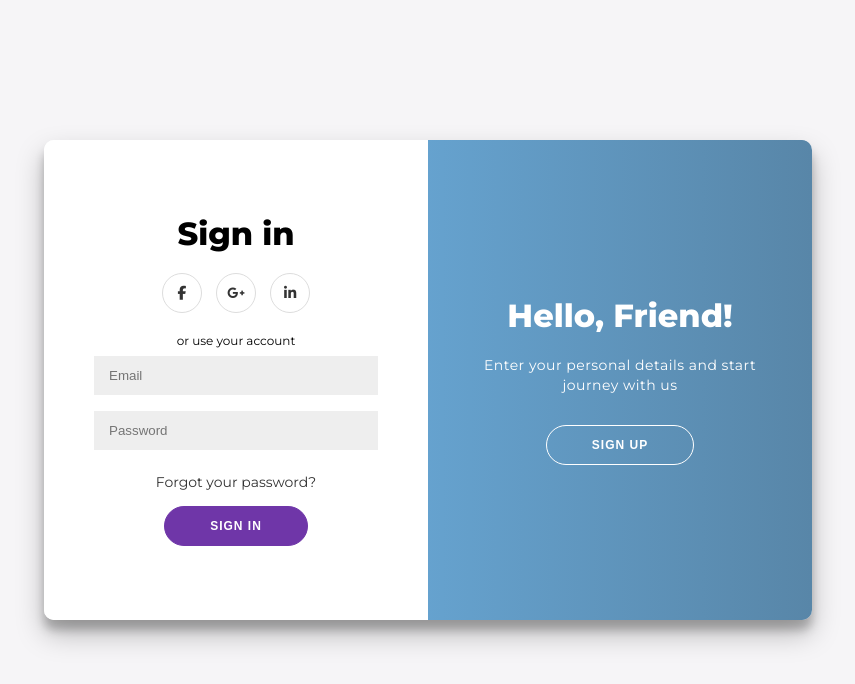
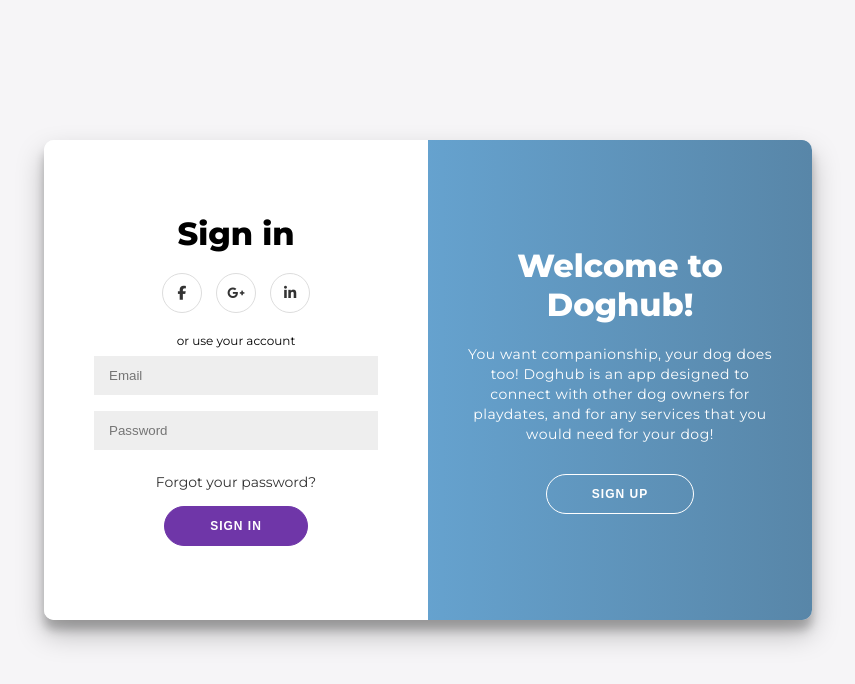
Before and after one commit to gcivil-nyu-org/INET-Monday-Spring2023-Team-1, a Django app: page /login in a window 1280 px wide. Shown: the top 684 px of the page, without its empty margins (212-1067 px from the left). Run offline with Django 4.2, Linux system fonts and the light colour scheme; some libraries are stand-ins or nearby versions.

Commit message:
changed welcome text on login ui

```diff
--- a/doghub_app/forms.py
+++ b/doghub_app/forms.py
@@ -18,8 +18,6 @@ class CustomUserCreationForm(UserCreationForm):
 		return user
 
 
-
-
 class CustomUserChangeForm(UserChangeForm):
 
     class Meta:
--- a/doghub_app/templates/doghub_app/login.html
+++ b/doghub_app/templates/doghub_app/login.html
@@ -52,12 +52,12 @@
         <div class="overlay">
           <div class="overlay-panel overlay-left">
             <h1>Welcome Back!</h1>
-            <p>To keep connected with us please login with your personal info</p>
+            <p>To keep connected with us please login</p>
             <button class="ghost" id="signIn">Sign In</button>
           </div>
           <div class="overlay-panel overlay-right">
-            <h1 id = 'demo'>Hello, Friend!</h1>
-            <p>Enter your personal details and start journey with us</p>
+            <h1 id = 'demo'>Welcome to Doghub!</h1>
+            <p>You want companionship, your dog does too! Doghub is an app designed to connect with other dog owners for playdates, and for any services that you would need for your dog!</p>
             <button class="ghost" id="signUp">Sign Up</button>
           </div>
         </div>
```
